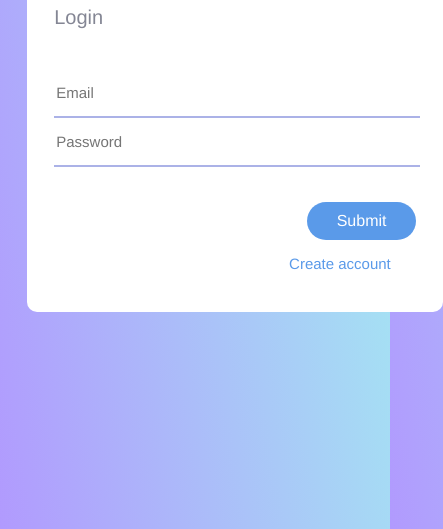
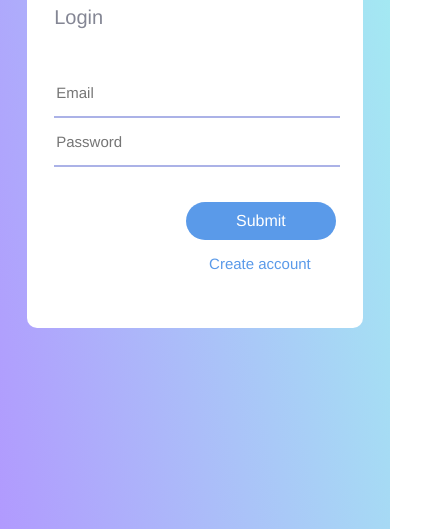
Before and after one commit to GritzMaze/Front-end-2021, a plain HTML site: page homework-1/index.html in a window 390 px wide. Shown: the part 331-860 px from the top of the page, 443 px wide, since content can reach past the window. Drawn offline with Linux system fonts and the light colour scheme.

Commit message:
Screen 1 mobile version fixed

```diff
--- a/homework-1/style.css
+++ b/homework-1/style.css
@@ -36,7 +36,6 @@ a:hover {
 }
 
 .wrapper {
-    width:100%;
     background:#fff;
     border-radius: 10px;
     display:flex;
@@ -78,8 +77,7 @@ a:hover {
 
 .button {
     max-width:10rem;
-    width:30%;
-    padding: 10px 15px;
+    padding: 10px 50px;
     margin-top:35px;
     border: none;
     border-radius: 30px;
@@ -99,3 +97,13 @@ a:hover {
     font-size: 15px;
     width: 100%;
 }
+
+@media only screen and (max-width: 890px) {
+
+    .wrapper {
+        padding: 3.5rem 2.5rem;
+        max-width:25rem;
+
+    }
+
+}
```
